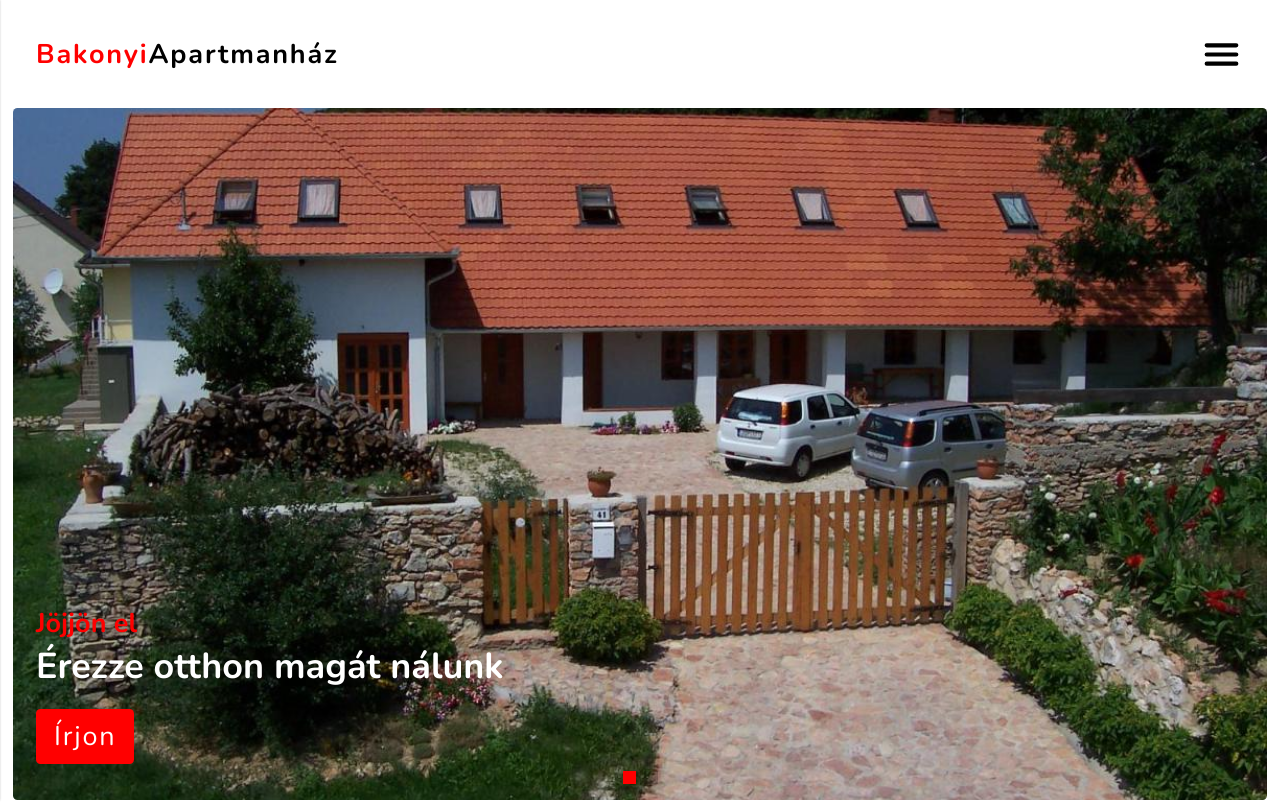
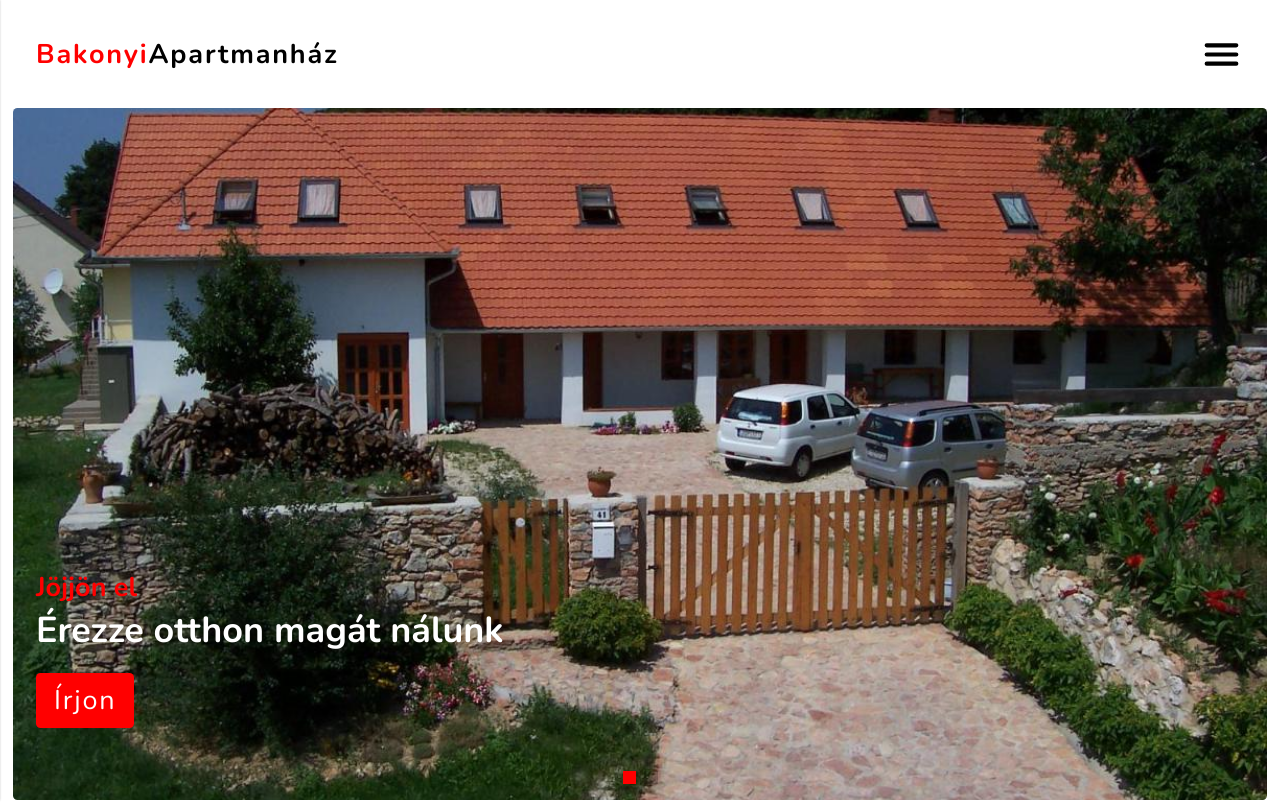
Before and after one commit to xdevtomix/bakonyi, a React (Vite) app: page / in a window 1280 px wide. Shown: the top 802 px of the page. Built offline with nearby package versions, Linux system fonts and the light colour scheme.

Commit message:
home work 10

```diff
--- a/src/components/Home.jsx
+++ b/src/components/Home.jsx
@@ -63,7 +63,7 @@ const SlideItem = styled.div`
     flex-direction: column;
     justify-content: flex-end;
     position: relative;
-    padding-bottom: 2rem;
+    padding-bottom: 4rem;
 
     img {
         position: absolute;
```
